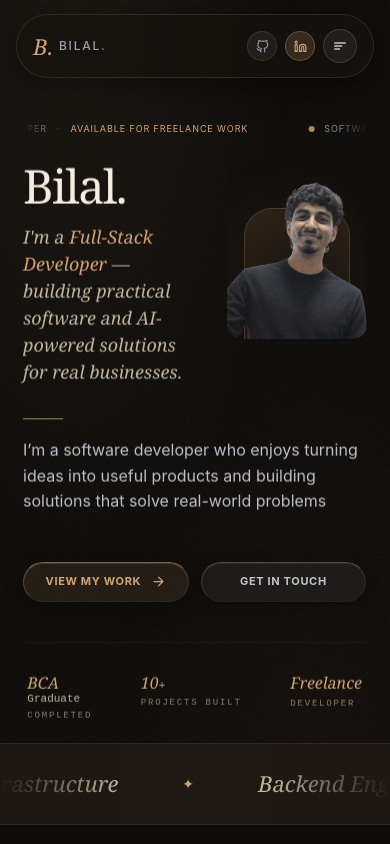
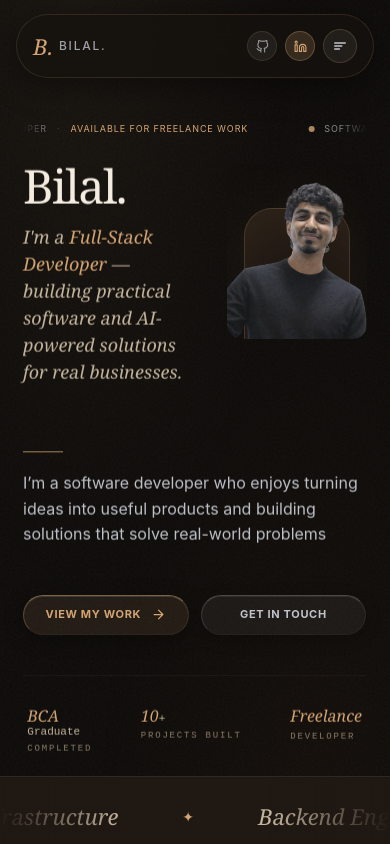
Before and after one commit to bilal9897/my-portfolio, a React (Vite) app: page / in a window 390 px wide. Shown: the top 844 px of the page. Built offline with nearby package versions, Linux system fonts and the light colour scheme.

Commit message:
Fix mobile typing layout shift with hardcoded px height

```diff
--- a/src/styles/modern.css
+++ b/src/styles/modern.css
@@ -1606,11 +1606,9 @@ section {
   }
 
   .hero-deck {
-    grid-column: 1;
     font-size: 18px;
     line-height: 1.5;
     margin-bottom: 0;
-    min-height: 135px; /* Prevent layout shift during typing animation */
   }
 
   .hero-portrait {
@@ -1681,14 +1679,9 @@ section {
 
   /* Fix height so typing animation never causes layout shift */
   .hero-deck-wrap {
-    /*
-      Longest role = "Full-Stack Developer" wraps the full sentence
-      to ~7 lines on mobile. Setting a fixed min-height prevents
-      everything below (description, buttons, signature) from moving.
-    */
-    min-height: 8em;
-    display: flex;
-    align-items: flex-start;
+    grid-column: 1;
+    height: 195px; /* Fixed explicitly (7 lines * 18px * 1.5 = 189px) to prevent all shifts */
+    display: block;
   }
   .hero-deck {
     margin: 0;
```
